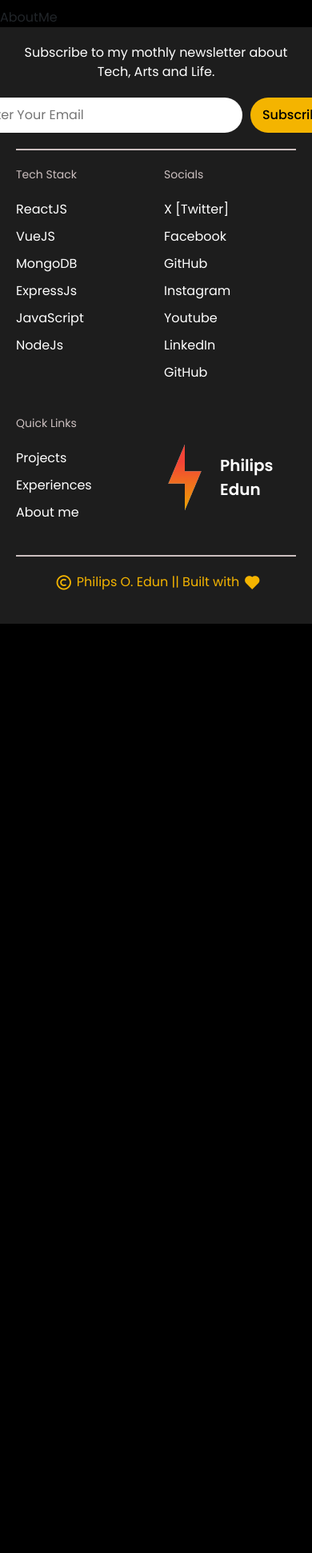
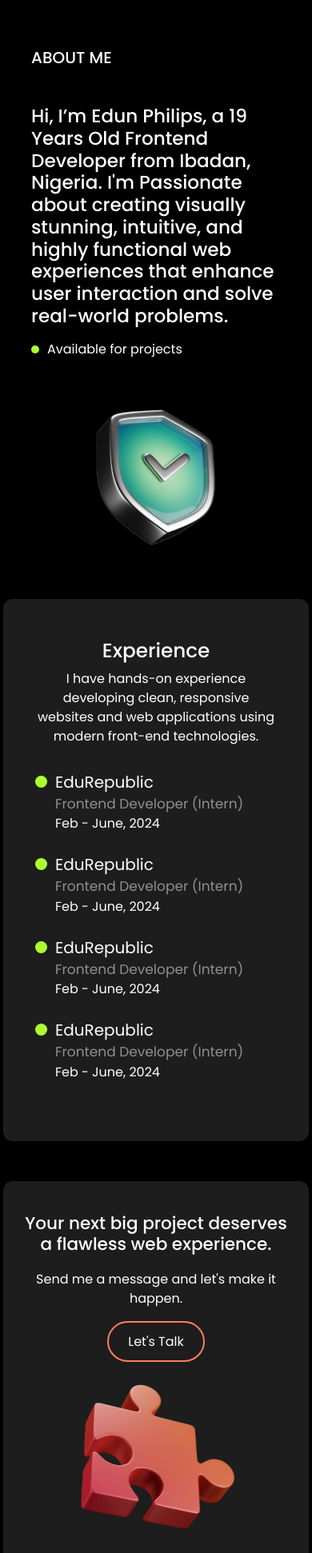
Before and after one commit to dev-philips/portfolio, a React (Vite) app: page /about-me in a window 390 px wide. Shown: the part 55-1997 px from the top of the page at 80% size. Before the commit the page ends 844 px from the top, so only its background shows below. Built offline with nearby package versions, Linux system fonts and the light colour scheme; a web font is replaced by a local one.

Commit message:
updateddddd

```diff
--- /dev/null
+++ b/src/components/CallToAction.jsx
@@ -0,0 +1,25 @@
+import React from 'react'
+import '../css/call-to-action.css'
+import puzzle_image from '../assets/images/puzzle.png'
+
+const CallToAction = () => {
+  return (
+    <div className="call-to-action">
+      <div className="cta-text">
+        <h4>
+          Your next big project deserves a flawless web experience.
+        </h4>
+
+        <p>Send me a message and let's make it happen.</p>
+
+        <a className="call-btn">Let's Talk</a>
+      </div>
+
+      <div className="cta-img">
+        <img className='animate__animated animate__pulse animate__infinite infinite animate__slower' src={puzzle_image} alt="" />
+      </div>
+    </div>
+  )
+}
+
+export default CallToAction
--- /dev/null
+++ b/src/components/OtherHero.jsx
@@ -0,0 +1,26 @@
+import React from 'react'
+import '../css/other-hero.css'
+
+const OtherHero = ({theText, theSub, theImg}) => {
+  return (
+    <div className="home-hero">
+
+      <div className="the-text">
+        <h5 className='mb-5'>ABOUT ME</h5>
+
+        <h3>{theText}</h3>
+
+        <p className="available"><span></span>Available for projects</p>
+
+
+      </div>
+
+      <div className="the-img">
+        <img className="animate__animated animate__pulse animate__infinite infinite animate__slower" src={theImg} alt="" />
+      </div>
+
+    </div>
+  )
+}
+
+export default OtherHero
--- /dev/null
+++ b/src/css/call-to-action.css
@@ -0,0 +1,42 @@
+/* ---------------------------- */
+
+.call-to-action {
+  width: 90%;
+  margin-inline: auto;
+  margin-bottom: 50px;
+  color: white;
+  background-color: #1d1d1d;
+  padding: 50px 30px;
+  border-radius: 40px;
+  display: flex;
+  justify-content: space-between;
+  align-items: center;
+}
+
+
+/* ---------------------------- */
+
+@media (max-width: 767px) {
+
+  .call-to-action {
+    flex-direction: column;
+    gap: 20px;
+    text-align: center;
+    padding: 40px 20px;
+    border-radius: 12px;
+    width: 98%;
+  }
+
+  .cta-text {
+    width: 100%;
+  }
+
+  .cta-text > * {
+    margin: auto;
+    margin-bottom: 20px;
+  }
+
+  .cta-text p {
+    margin-bottom: 30px;
+  }
+}
--- /dev/null
+++ b/src/css/other-hero.css
@@ -0,0 +1,124 @@
+
+/* ------------------------------------- */
+
+.home-hero {
+  color: white;
+  width: 80%;
+  margin: 100px auto;
+  display: flex;
+  align-items: center;
+  justify-content: space-between;
+  gap: 20px;
+}
+
+.home-hero .the-text {
+  width: 70%;
+}
+
+.home-hero .the-img {
+  width: 30%;
+}
+
+.home-hero .the-img img {
+  width: 100%;
+}
+
+.fr-dev {
+  background-image: linear-gradient(to right, #ffffff, #ff7e5f);
+  background-clip: text;
+  -webkit-background-clip: text;
+  color: transparent;
+}
+
+.available {
+  display: flex;
+  align-items: center;
+  gap: 10px;
+  margin: 15px 0;
+}
+
+.available span {
+  background-color: greenyellow;
+  height: 10px;
+  width: 10px;
+  display: inline-block;
+  border-radius: 100%;
+}
+
+.hero-btns {
+  display: flex;
+  gap: 20px;
+  width: 100%;
+}
+
+.call-btn {
+  color: white;
+  padding: 12px 24px;
+  border: 2px solid var(--orange);
+  border-radius: 30px;
+  text-decoration: none;
+  transition: 0.3s;
+}
+
+.call-btn:hover {
+  background-color: var(--orange);
+  color: black;
+  border: 2px solid black;
+}
+
+.hire-btn {
+  color: black;
+  padding: 12px 24px;
+  border: 2px solid var(--orange);
+  border-radius: 30px;
+  background-color: var(--orange);
+  text-decoration: none;
+  transition: 0.3s;
+}
+
+.hire-btn:hover {
+  color: white;
+  background-color: transparent;
+}
+
+.home-hero .the-img {
+  width: 30%;
+  display: flex;
+  justify-content: end;
+  align-items: center;
+}
+
+
+/* -------------------------- */
+
+
+
+@media (max-width: 1000px) {
+  .h-s2-main {
+    grid-template-columns: 1fr 1fr;
+  }
+}
+
+@media (max-width: 767px) {
+
+  .home-hero {
+    flex-direction: column;
+    gap: 30px;
+    margin: 50px auto;
+  }
+
+  .home-hero .the-text {
+    width: 100%;
+    margin: 0 auto;
+  }
+
+  .home-hero .the-text h1 {
+    font-size: 25px;
+  }
+
+  .home-hero .the-img {
+    width: 50%;
+    margin: 0 auto;
+  }
+
+}
--- a/src/css/spinner.css
+++ b/src/css/spinner.css
@@ -28,7 +28,7 @@
   width: 50px;
   height: 50px;
   border: none;
-  border-radius: 100%;
+  border-radius: 50%;
   border-right: 2px solid var(--orange);
   animation: spinner 1s linear infinite;
 }
--- a/src/css/works-and-projects.css
+++ b/src/css/works-and-projects.css
@@ -54,6 +54,7 @@
   .home-section-two {
     border-radius: 15px;
     padding-inline: 22px;
+    width: 98%;
   }
 
   .h-s2-head p {
--- a/src/pages/AboutMe.jsx
+++ b/src/pages/AboutMe.jsx
@@ -1,8 +1,27 @@
 import React from 'react'
+import OtherHero from '../components/OtherHero'
+import ExperienceComp from '../components/ExperienceComp'
+import OneExperience from '../components/OneExperience'
+import CallToAction from '../components/CallToAction'
+
+
+
+import verified_image from '../assets/images/verified-2.png'
 
 const AboutMe = () => {
   return (
-    <div>AboutMe</div>
+    <>
+      <OtherHero theText={`Hi, I’m Edun Philips, a 19 Years Old Frontend Developer from Ibadan, Nigeria. I'm Passionate about creating visually stunning, intuitive, and highly functional web experiences that enhance user interaction and solve real-world problems.`} theSub={''} theImg={verified_image} />
+
+      <ExperienceComp>
+        <OneExperience />
+        <OneExperience />
+        <OneExperience />
+        <OneExperience />
+      </ExperienceComp>
+
+      <CallToAction />
+    </>
   )
 }
 
--- a/src/pages/HomePage.jsx
+++ b/src/pages/HomePage.jsx
@@ -4,6 +4,7 @@ import WorksAndProjects from '../components/WorksAndProjects'
 import OneProject from '../components/OneProjects'
 import ExperienceComp from '../components/ExperienceComp'
 import OneExperience from '../components/OneExperience'
+import CallToAction from '../components/CallToAction'
 
 import axios from 'axios'
 import Spinner from '../components/Spinner'
@@ -91,6 +92,8 @@ const HomePage = () => {
         <OneExperience />
         <OneExperience />
       </ExperienceComp>
+
+      <CallToAction />
     </>
   )
 }
```
Also changed, not shown: src/Database/projects.json (+39 -0 lines).
